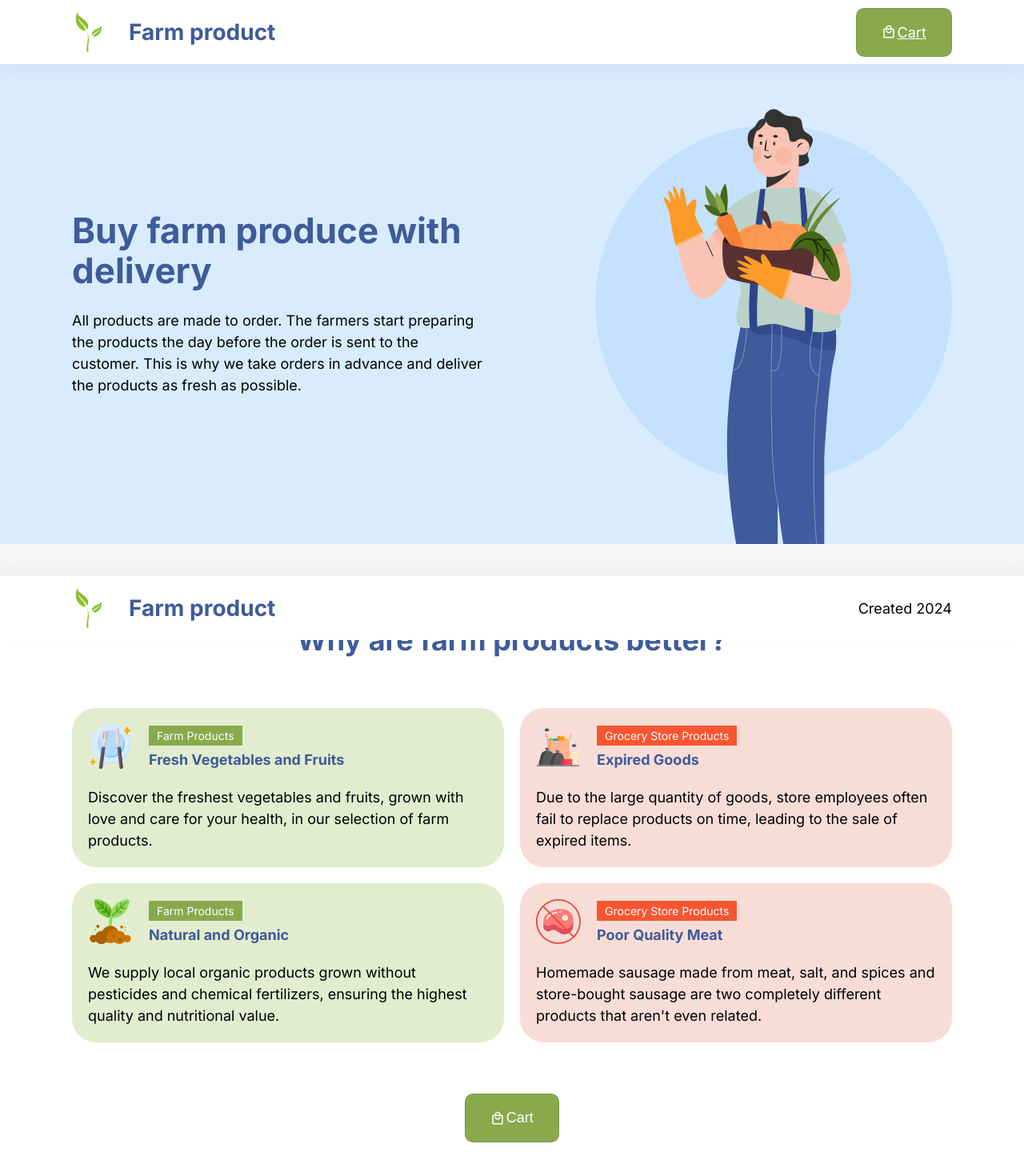
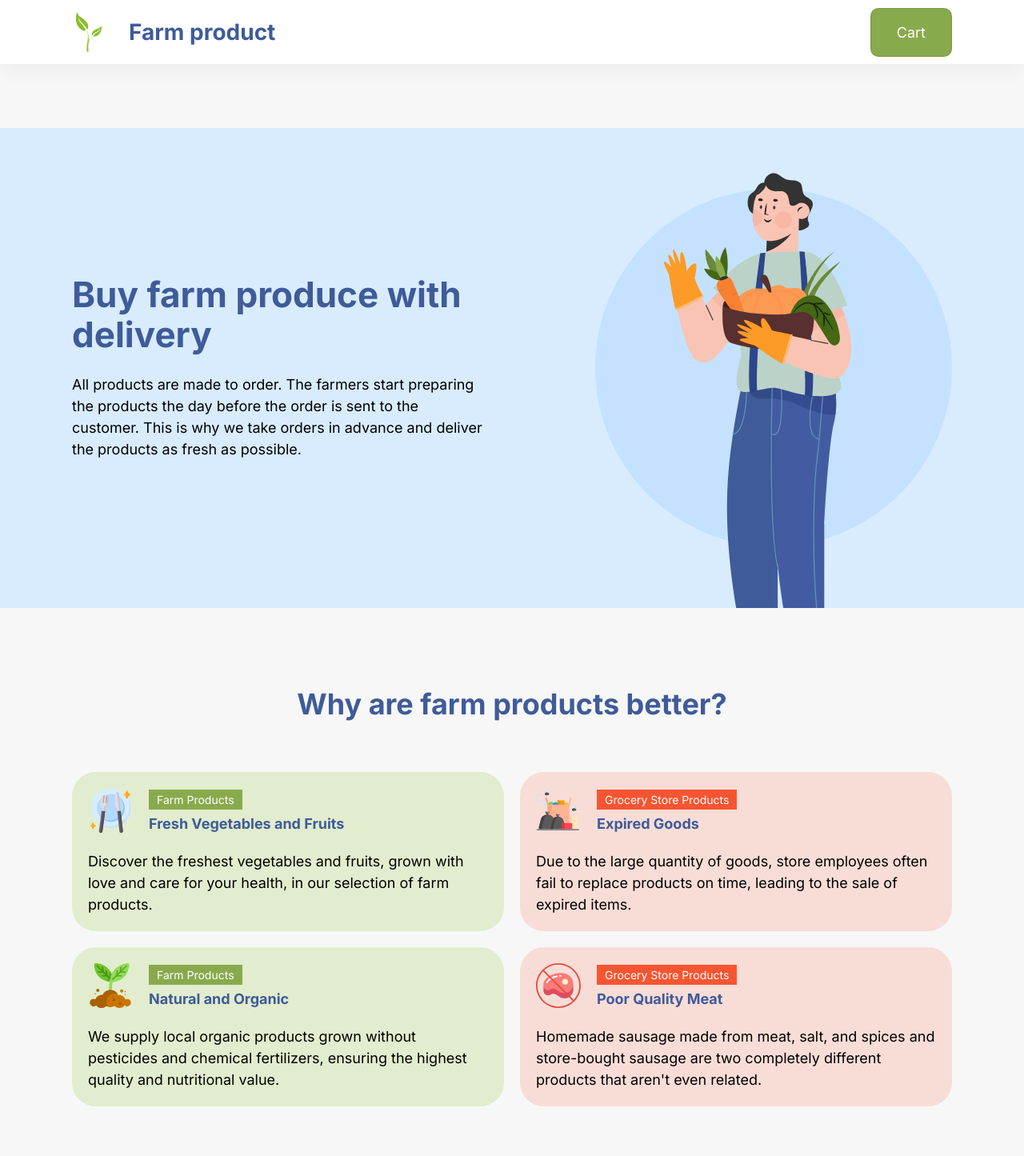
Before and after one commit to ElenaMihailova/Farm-product, a React (Create React App) app: page / in a window 1280 px wide. Shown: the top 1445 px of the page at 80% size. Built offline with nearby package versions, Linux system fonts and the light colour scheme.

Commit message:
fix: change scroll

```diff
--- a/src/components/app/App.js
+++ b/src/components/app/App.js
@@ -5,6 +5,7 @@ import products from '../../mocks/products';
 import {AppRoute} from '../../const';
 import MainPage from '../../components/pages/main-page/main-page';
 import BuyPage from '../../components/pages/buy-page/buy-page';
+import ScrollToTop from '../../components/ui/scroll-top/scroll-top';
 
 import {GlobalStyle} from './styles';
 
@@ -13,10 +14,14 @@ function App() {
     <>
       <GlobalStyle />
       <BrowserRouter>
+        <ScrollToTop />
         <Routes>
           <Route path={AppRoute.MAIN} element={<PageWrapper />}>
             <Route index element={<MainPage features={advantagesInfo} />} />
-            <Route path={AppRoute.CATALOG} element={<BuyPage products={products}/>} />
+            <Route
+              path={AppRoute.CATALOG.replace(AppRoute.MAIN, '')}
+              element={<BuyPage products={products} />}
+            />
           </Route>
         </Routes>
       </BrowserRouter>
--- a/src/components/blocks/advantage-list/advantage-list.jsx
+++ b/src/components/blocks/advantage-list/advantage-list.jsx
@@ -1,6 +1,5 @@
 import AdvantageCard from '../../ui/advantage-card/advantage-card';
 import {TitleSize} from '../../ui/title/title';
-import CartIcon from '../../../assets/cart.png';
 
 import {StyledSection, StyledTitle, StyledButton} from './styles';
 import {Ul, Li} from '../../styled';
@@ -19,9 +18,8 @@ function AdvantageList({features}) {
           </Li>
         ))}
       </Ul>
-      <StyledButton path={AppRoute.CATALOG}>
-        <img src={CartIcon} alt='/' />
-        <span>Cart</span>
+      <StyledButton link={AppRoute.CATALOG}>
+        Cart
       </StyledButton>
     </StyledSection>
   ) : null;
--- a/src/components/layout/header/header.jsx
+++ b/src/components/layout/header/header.jsx
@@ -1,7 +1,6 @@
 import Logo from '../../ui/logo/logo';
-import Button from '../../ui/button/button';
-import CartIcon from '../../../assets/cart.png';
-import { AppRoute } from '../../../const';
+import {AppRoute} from '../../../const';
+import Nav from '../nav/nav';
 
 import * as Styled from './styles';
 
@@ -10,10 +9,7 @@ function Header() {
     <Styled.Header as='header'>
       <Styled.Wrapper>
         <Logo />
-        <Button link={AppRoute.CATALOG}>
-          <img src={CartIcon} alt='/' />
-          <span>Cart</span>
-        </Button>
+        <Nav/>
       </Styled.Wrapper>
     </Styled.Header>
   );
--- a/src/components/layout/nav/nav.jsx
+++ b/src/components/layout/nav/nav.jsx
@@ -0,0 +1,26 @@
+import Button from '../../ui/button/button';
+import {AppRoute} from '../../../const';
+import {useLocation} from 'react-router-dom';
+
+const buttons = [
+  {
+    to: AppRoute.MAIN,
+    button: <span></span>,
+  },
+  {
+    to: AppRoute.CATALOG,
+    button: <Button link={AppRoute.CATALOG}>Cart</Button>,
+  },
+];
+function Nav() {
+  const pageUrl = useLocation().pathname;
+  return (
+    <nav>
+      {buttons.flatMap((button) =>
+        button.to !== pageUrl ? button.button : []
+      )}
+    </nav>
+  );
+}
+
+export default Nav;
--- a/src/components/layout/page-wrapper/styles.js
+++ b/src/components/layout/page-wrapper/styles.js
@@ -3,9 +3,6 @@ import styled from 'styled-components';
 export const Main = styled.main`
   width: 100%;
   margin: 0 auto;
-  position: absolute;
-  top: 0;
-  bottom: 0;
   padding-top: ${(props) => props.theme.headerHeight};
   padding-bottom: ${(props) => props.theme.footerHeight};
   background-color: ${(props) => props.theme.backgroundColorGray};
--- a/src/components/styled/section/section.js
+++ b/src/components/styled/section/section.js
@@ -9,6 +9,7 @@ const Section = styled.section`
   position: relative;
   box-sizing: border-box;
   max-width: ${(props) => props.theme.pageWidth};
+  margin: 0 auto;
 `;
 
 export default Section;
--- a/src/components/ui/button/styles.js
+++ b/src/components/ui/button/styles.js
@@ -15,6 +15,8 @@ export const StyledButton = styled(Link)`
   line-height: 150%;
   gap: 3%;
   border-radius: 10px;
+  text-decoration: none;
+  transition: background-color 0.3s ease;
 
   &:hover,
   &:active {
--- /dev/null
+++ b/src/components/ui/scroll-top/scroll-top.jsx
@@ -0,0 +1,11 @@
+import {useEffect} from 'react';
+import {useLocation} from 'react-router-dom';
+
+export default function ScrollToTop() {
+  const {pathname} = useLocation();
+
+  useEffect(() => {
+    window.scrollTo(0, 0);
+  }, [pathname]);
+  return null;
+}
```
Also changed, not shown: src/assets/cart.png (deleted).
